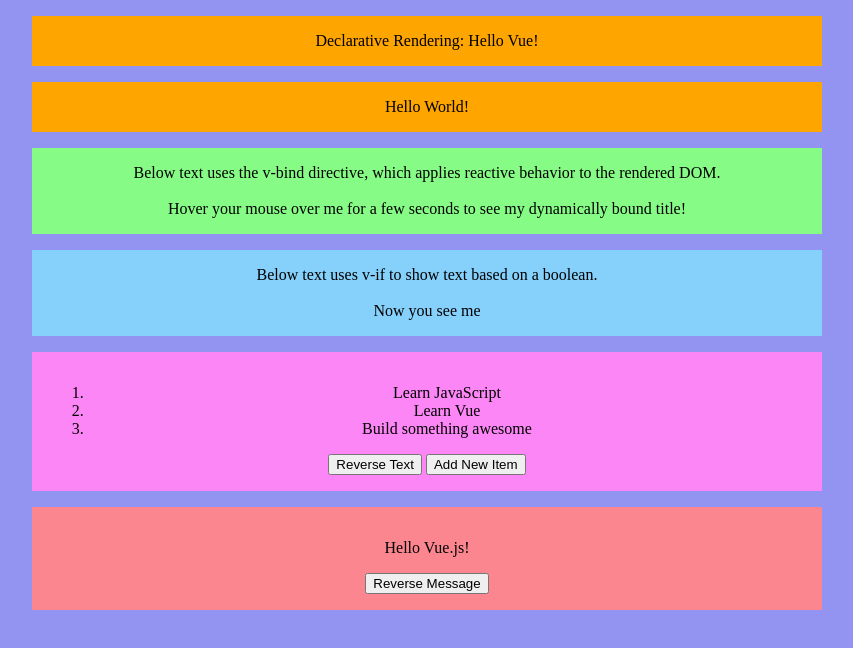
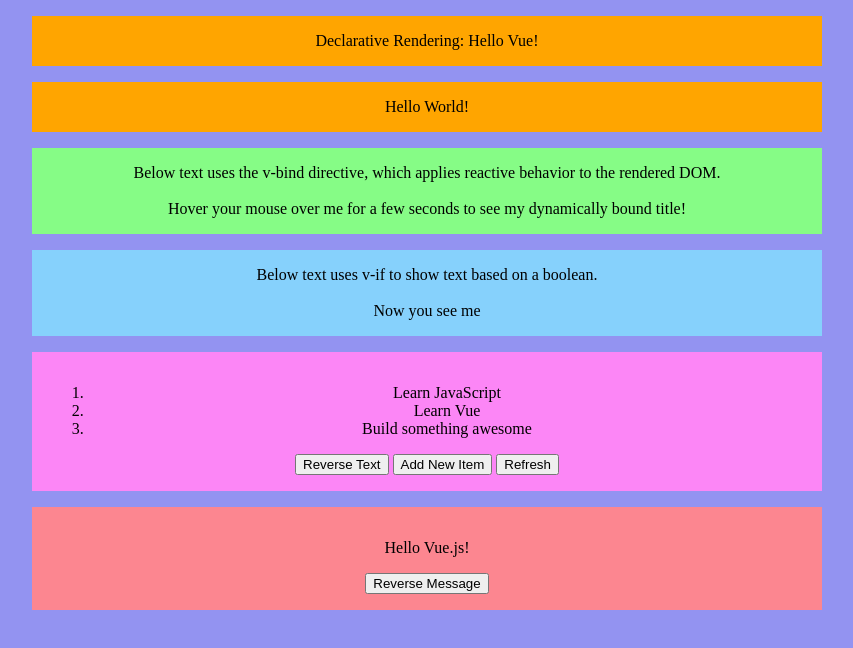
Before and after one commit to walterlee7/vue-tutorial, a website: page build/index.html in a window 1280 px wide. Shown: the whole page, without its empty margins (213-1066 px from the left). Drawn offline with nearby package versions, Linux system fonts and the light colour scheme.

Commit message:
added more methods

```diff
--- a/build/index.html
+++ b/build/index.html
@@ -50,6 +50,7 @@
 
         <button v-on:click="reverseText">Reverse Text</button>
         <button v-on:click="addItem">Add New Item</button>
+        <button v-on:click="refresh">Refresh</button>
     </div>
 
     <div id="app-5">
--- a/build/vue.js
+++ b/build/vue.js
@@ -46,6 +46,10 @@
 
         addItem: function () {
             app5.todos.push({ text: 'New item' })
+        },
+
+        refresh: function () {
+            window.location.reload();
         }
     }
 })
```
